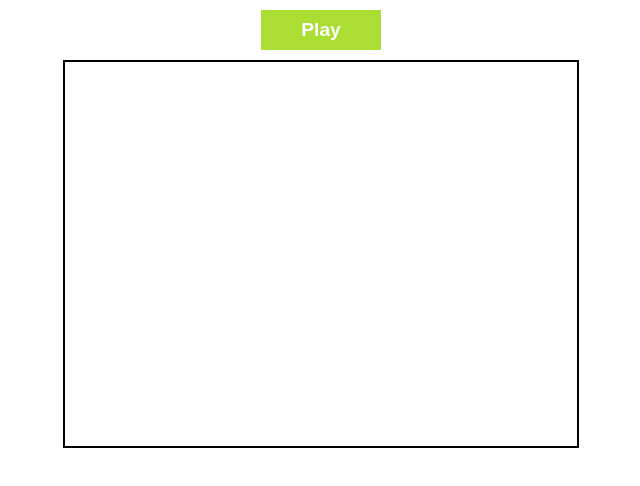
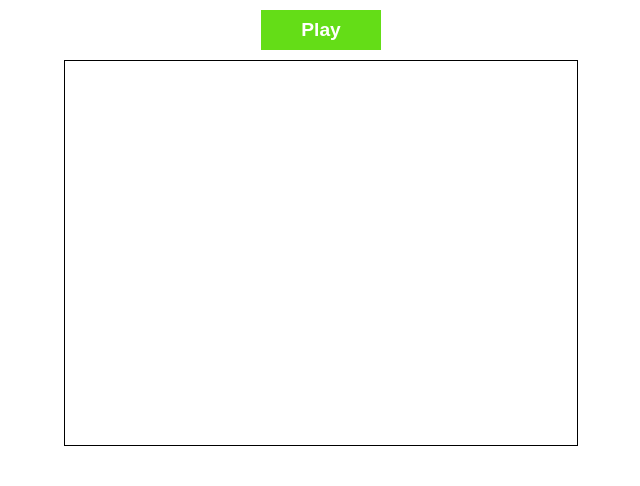
Before and after one commit to panyhenzeta/BlowGame, a React (Create React App) app: page / in a window 1280 px wide. Shown: the top 486 px of the page, without its empty margins (319-959 px from the left). Built offline with nearby package versions, Linux system fonts and the light colour scheme.

Commit message:
17.10.17

```diff
--- a/package.json
+++ b/package.json
@@ -6,7 +6,8 @@
     "react": "^16.0.0",
     "react-dom": "^16.0.0",
     "react-redux": "^5.0.6",
-    "react-scripts": "1.0.14"
+    "react-scripts": "1.0.14",
+    "redux": "^3.7.2"
   },
   "scripts": {
     "start": "react-scripts start",
--- a/public/index.html
+++ b/public/index.html
@@ -19,12 +19,9 @@
       work correctly both with client-side routing and a non-root public URL.
       Learn how to configure a non-root public URL by running `npm run build`.
     -->
-    <title>React App</title>
+    <title>Blow Game</title>
   </head>
   <body>
-    <noscript>
-      You need to enable JavaScript to run this app.
-    </noscript>
     <div id="root"></div>
     <!--
       This HTML file is a template.
--- a/src/components/Board.js
+++ b/src/components/Board.js
@@ -1,5 +1,6 @@
 import React, {Component} from 'react';
 
+import {BOARD_WIDTH, BOARD_HEIGHT, BORDER_SIZE} from '../constants/boardConst';
 import Circle from './Circle';
 
 class Board extends Component{
@@ -7,18 +8,19 @@ class Board extends Component{
   constructor(props){
     super(props);
     this.state = {
-      circles: []
+      circles: [],
+      style: {
+        width: BOARD_WIDTH + '%',
+        height: BOARD_HEIGHT + 'vw',
+        border: BORDER_SIZE +'px solid black'
+      }
     }
   }
 
   componentWillReceiveProps(nextProps){
     if(nextProps.isStarted){
-      this.start();
+        this.createCircles();
     }
-  }
-
-  start(){
-    this.createCircles();
   }
 
   createCircles(){
@@ -29,14 +31,14 @@ class Board extends Component{
       this.setState({
           circles: [circle]
     });
-    }, 1000);
+    }, 100);
 
 
   }
 
     render(){
         return(
-            <div className='board'>
+            <div style={this.state.style} className='board'>
                  {this.state.circles}
             </div>
         );
--- a/src/components/Circle.js
+++ b/src/components/Circle.js
@@ -1,36 +1,37 @@
-import React, {Component} from 'react';
+import React, { Component } from 'react';
 
-class Circle extends Component{
+import {CIRCLE_SIZE, CIRCLE_TOP} from '../constants/circleConst';
+class Circle extends Component {
 
-    constructor(props){
+    constructor(props) {
         super(props);
         this.state = {
-            style:{
-                top:62,
-                width:20,
-                height:20,
-                borderRadius:50,
-                backgroundColor: '#df12ab',
-                position:'absolute'
+            style: {
+                top: CIRCLE_TOP,
+                width: CIRCLE_SIZE,
+                height: CIRCLE_SIZE
             }
         }
     }
 
-    componentWillReceiveProps(){
+    componentWillReceiveProps() {
         let newStyle = Object.assign({}, this.state.style);
-        newStyle.top += 10;
+        newStyle.top += 20;
         this.setState({
-            style:newStyle
+            style: newStyle
         });
     }
 
-    blow(e){
+    blow(e) {
         e.target.style.visibility = 'hidden';
     }
 
 
-    render(){
-        return( <div ref="circle" style={this.state.style} onClick={this.blow.bind(this)}> </div>);
+    render() {
+        return (<div ref="circle"
+                     style={this.state.style}
+                     className="circle"
+                     onClick={this.blow.bind(this)}> </div>);
     }
 
 }
--- a/src/components/PlayButton.js
+++ b/src/components/PlayButton.js
@@ -1,6 +1,22 @@
 import React, {Component} from 'react';
 
+import {BUTTON_WIDTH, BUTTON_HEIGHT, MARGIN} from '../constants/buttonConst'
+
 class PlayButton extends Component{
+
+    constructor(props){
+        super(props);
+        this.state = {
+            style:{
+                width: BUTTON_WIDTH,
+                height: BUTTON_HEIGHT,
+                lineHeight: BUTTON_HEIGHT + 'px',
+                margin: MARGIN + 'px auto ' +  MARGIN + 'px auto'
+
+            }
+        };
+    }
+
     play(){
      this.props.start();
     }
@@ -8,7 +24,9 @@ class PlayButton extends Component{
 
     render(){
         return(
-            <div className="playBtn" onClick={this.play.bind(this)}> Play </div>
+            <div style={this.state.style}
+                 className="playBtn"
+                 onClick={this.play.bind(this)}> Play </div>
         );
     }
 }
--- /dev/null
+++ b/src/constants/boardConst.js
@@ -0,0 +1,3 @@
+export const BOARD_WIDTH = 40;
+export const BOARD_HEIGHT = 30;
+export const BORDER_SIZE = 1.5;
--- /dev/null
+++ b/src/constants/buttonConst.js
@@ -0,0 +1,3 @@
+export const BUTTON_WIDTH = 120;
+export const BUTTON_HEIGHT = 40;
+export const MARGIN = 10;
--- /dev/null
+++ b/src/constants/circleConst.js
@@ -0,0 +1,6 @@
+import {BUTTON_HEIGHT, MARGIN} from './buttonConst';
+import {BORDER_SIZE} from './boardConst';
+
+export const CIRCLE_SIZE= 50;
+export const CIRCLE_TOP = BUTTON_HEIGHT + 2*MARGIN + BORDER_SIZE
+;
--- a/src/styles/board.css
+++ b/src/styles/board.css
@@ -1,16 +1,9 @@
 .board{
-    border:2px solid black;
-    width:40%;
-    height: 30vw;
     margin: auto;
 }
 
 .playBtn{
-    width: 120px;
-    height: 40px;
-    line-height: 40px;
-    margin: 10px auto 10px auto;
-    background-color: #aade32;
+    background-color: #64DD17;
     text-align: center;
     color:white;
     font-size: 1.2em;
@@ -18,3 +11,10 @@
     cursor: pointer;
 
 }
+
+.circle{
+    border-radius: 50%;
+    background-color: #df12ab;
+    position: absolute;
+    transition: all 0.1s ease;
+}
```
Also changed, not shown: public/manifest.json, 1 other file (tests, documents, lock files or other folders).
